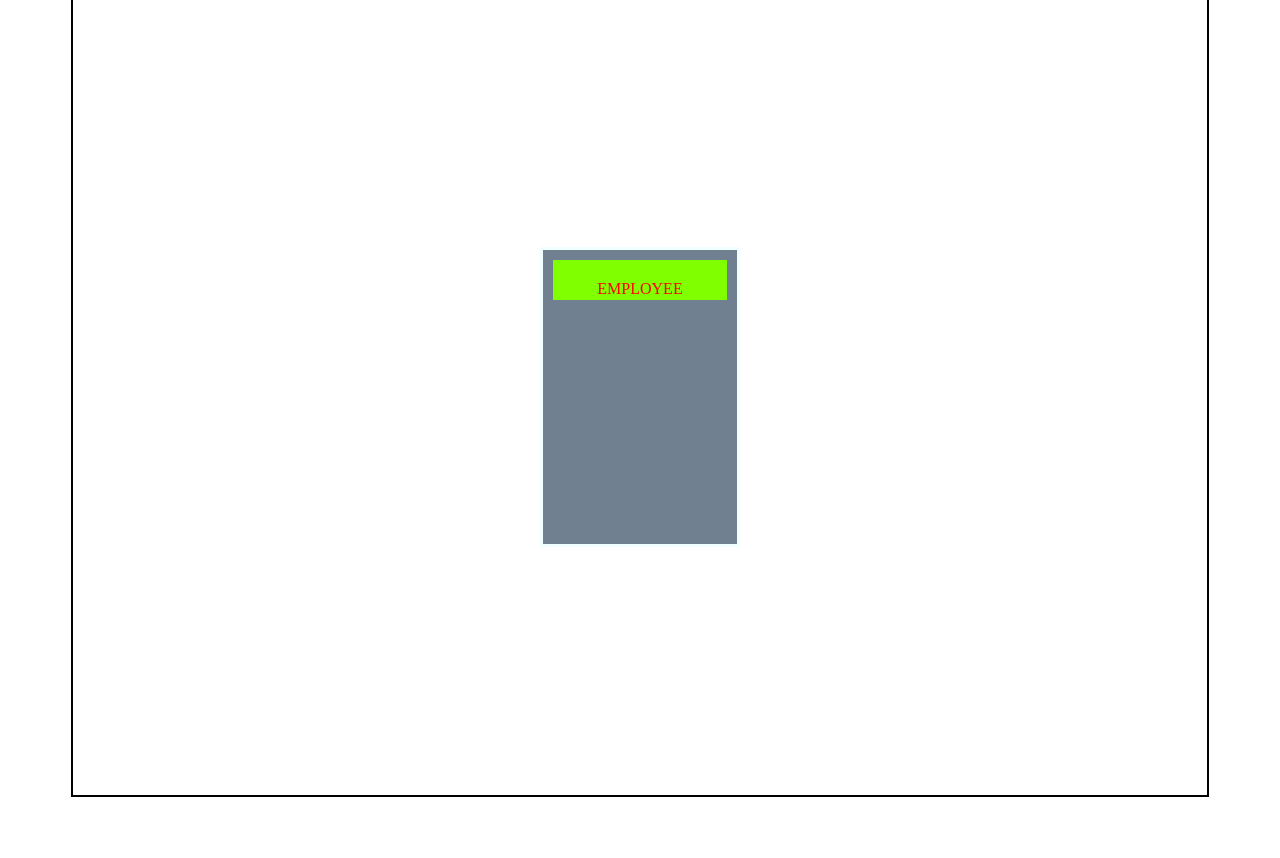
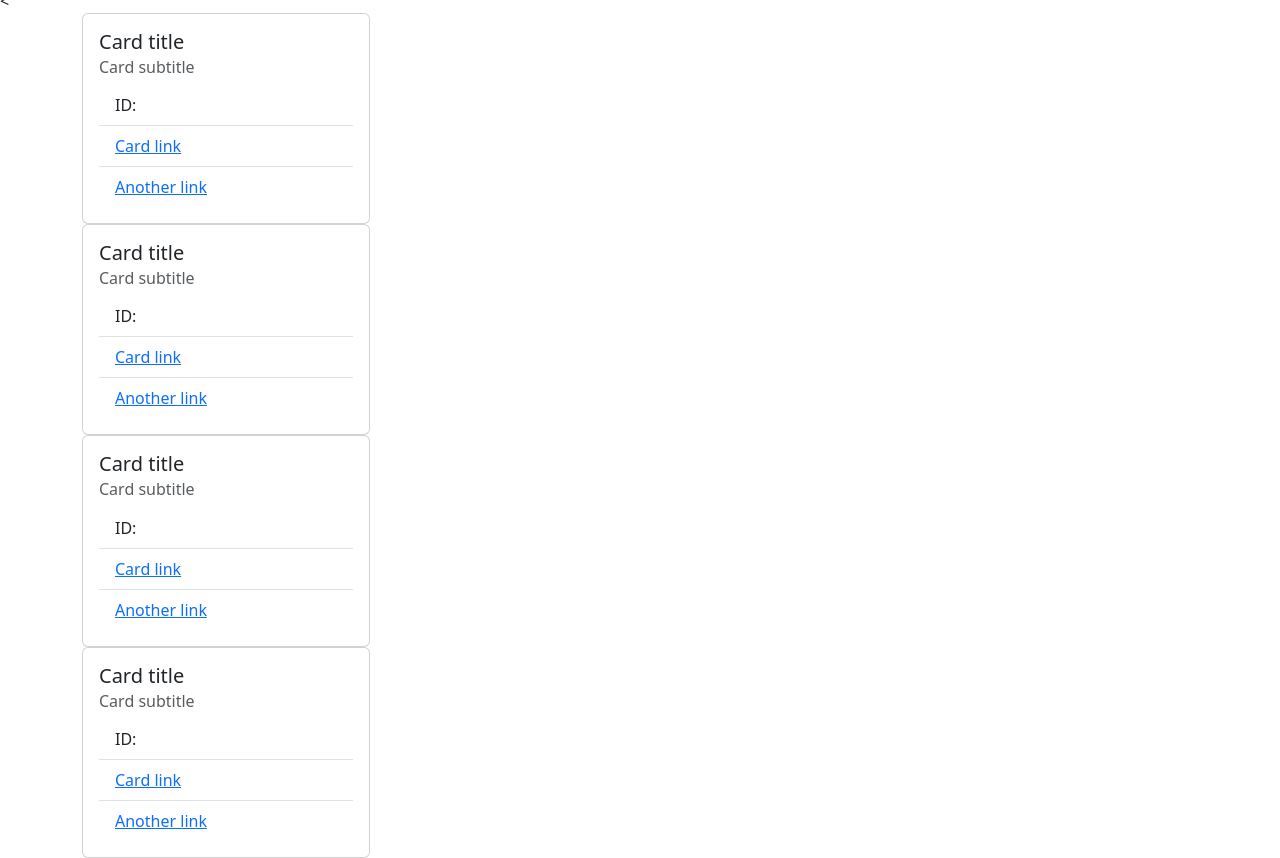
Before and after one commit to bjbci/team-profile-generator, a website: page dist/index.html in a window 1280 px wide. Shown: the part 86-944 px from the top of the page. Before the commit the page ends 891 px from the top, so only its background shows below. Drawn offline with nearby package versions, Linux system fonts and the light colour scheme.

Commit message:
gonna start over

```diff
--- a/dist/index.html
+++ b/dist/index.html
@@ -5,21 +5,88 @@
     <meta http-equiv="X-UA-Compatible" content="IE=edge">
     <meta name="viewport" content="width=device-width, initial-scale=1.0">
     <title>team-profile-generator</title>
+    <link href="https://cdn.jsdelivr.net/npm/bootstrap@5.3.0-alpha1/dist/css/bootstrap.min.css" rel="stylesheet" integrity="sha384-GLhlTQ8iRABdZLl6O3oVMWSktQOp6b7In1Zl3/Jr59b6EGGoI1aFkw7cmDA6j6gD" crossorigin="anonymous">
     <link rel="stylesheet"  href="style.css"/>
 </head>
-<body>
-<section id="top">
-    <h2>My Team</h2>
-</section>
 
 
-<div class="employees">
+<body>
 
-    <section class="individuals">
-        <header>EMPLOYEE</header>
-    </section>
+<div id="top">
+    <h2>My Team</h2>
+</div>
+
+
+       <
+
+
+
+        <div class="container-sm">
+
+            <div class="card" style="width: 18rem;">
+                <div class="card-body">
+                    <h5 class="card-title">Card title</h5>
+                    <h6 class="card-subtitle mb-2 text-muted">Card subtitle</h6>
+                    <ul class="list-group list-group-flush">
+                        <li class="list-group-item">ID:  </li>
+                        <li class="list-group-item"> <a href="#" class="card-link">Card link</a></li>
+                        <li class="list-group-item"><a href="#" class="card-link">Another link</a></li>
+                      </ul>
+
+                </div>
+            </div>
+
+        <div class="card" style="width: 18rem;">
+            <div class="card-body">
+                <h5 class="card-title">Card title</h5>
+                <h6 class="card-subtitle mb-2 text-muted">Card subtitle</h6>
+                <ul class="list-group list-group-flush">
+                    <li class="list-group-item">ID:  </li>
+                    <li class="list-group-item"> <a href="#" class="card-link">Card link</a></li>
+                    <li class="list-group-item"><a href="#" class="card-link">Another link</a></li>
+                  </ul>
+
+            </div>
+        </div>
+
+        <div class="card" style="width: 18rem;">
+            <div class="card-body">
+                <h5 class="card-title">Card title</h5>
+                <h6 class="card-subtitle mb-2 text-muted">Card subtitle</h6>
+                <ul class="list-group list-group-flush">
+                    <li class="list-group-item">ID:  </li>
+                    <li class="list-group-item"> <a href="#" class="card-link">Card link</a></li>
+                    <li class="list-group-item"><a href="#" class="card-link">Another link</a></li>
+                  </ul>
+
+            </div>
+        </div>
+
+        <div class="card" style="width: 18rem;">
+            <div class="card-body">
+                <h5 class="card-title">Card title</h5>
+                <h6 class="card-subtitle mb-2 text-muted">Card subtitle</h6>
+                <ul class="list-group list-group-flush">
+                    <li class="list-group-item">ID:  </li>
+                    <li class="list-group-item"> <a href="#" class="card-link">Card link</a></li>
+                    <li class="list-group-item"><a href="#" class="card-link">Another link</a></li>
+                  </ul>
+
+            </div>
+        </div>
 
 </div>
 
+        <!-- <div class="container-md">100% wide until medium breakpoint</div>
+            <div class="container-lg">100% wide until large breakpoint</div>
+            <div class="container-xl">100% wide until extra large breakpoint</div>
+            <div class="container-xxl">100% wide until extra extra large breakpoint</div> -->
+
+
+
+
+
+<script src="https://cdn.jsdelivr.net/npm/bootstrap@5.3.0-alpha1/dist/js/bootstrap.bundle.min.js" integrity="sha384-w76AqPfDkMBDXo30jS1Sgez6pr3x5MlQ1ZAGC+nuZB+EYdgRZgiwxhTBTkF7CXvN" crossorigin="anonymous"></script>
+<sript src="script.js"></sript>
 </body>
 </html>
```
Also changed, not shown: dist/script.js (added).
